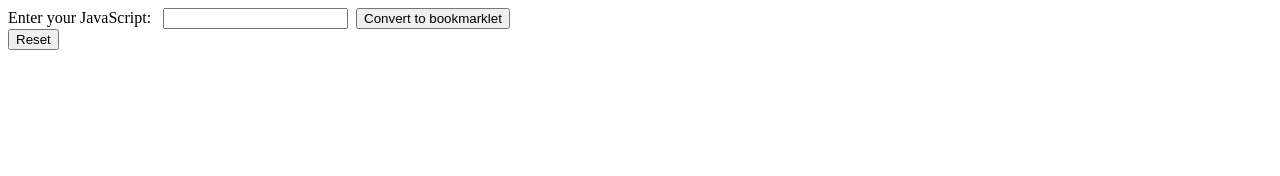
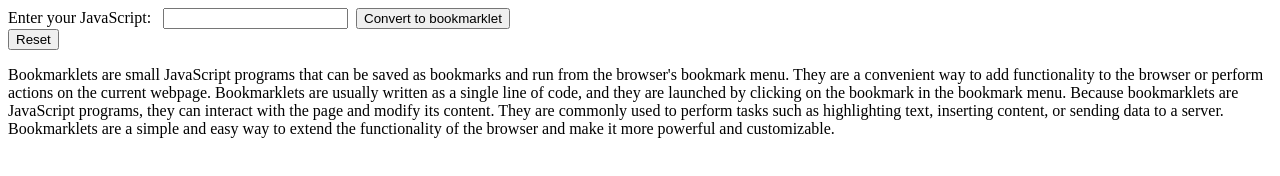
Before and after one commit to CasualSideo/bookmarklet-makr, a plain HTML site: page index.html in a window 1280 px wide. Drawn offline with Linux system fonts and the light colour scheme.

Commit message:
Update index.html

```diff
--- a/index.html
+++ b/index.html
@@ -14,6 +14,7 @@
     </form>
     <button id="reset">Reset</button>
       <div id="parent"></div>
+<p> Bookmarklets are small JavaScript programs that can be saved as bookmarks and run from the browser's bookmark menu. They are a convenient way to add functionality to the browser or perform actions on the current webpage. Bookmarklets are usually written as a single line of code, and they are launched by clicking on the bookmark in the bookmark menu. Because bookmarklets are JavaScript programs, they can interact with the page and modify its content. They are commonly used to perform tasks such as highlighting text, inserting content, or sending data to a server. Bookmarklets are a simple and easy way to extend the functionality of the browser and make it more powerful and customizable.</p>
     <script src="index.js"></script>
   </body>
 </html>
```
